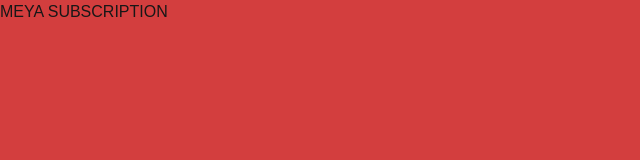
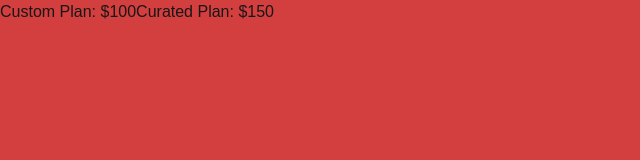
Before and after one commit to franccm97/MEYA-SUBSCRIPTION, a Next.js app: page / in a window 1280 px wide. Shown: the top 160 px of the page, without its empty margins (0-640 px from the left). Built offline with nearby package versions, Linux system fonts and the light colour scheme.

Commit message:
Adds plan dummy data to plans page

```diff
--- a/app/pages/PlansPage.tsx
+++ b/app/pages/PlansPage.tsx
@@ -1,29 +1,41 @@
 import type { GetServerSideProps } from "next";
 import { createPage } from "./types";
+import { WooCommerceAPI } from "../api/wooCommerceAPI";
+import { Box } from "@mui/material";
 
 export type HomePageProps = {
   title: string;
+  plans: any
 };
 
-const getServerSideProps: GetServerSideProps<HomePageProps> = async () => {
-  const title = "MEYA SUBSCRIPTION";
 
-  return {
-    props: {
-      title,
-    },
-  };
-};
+function HomeComponent({ title, plans }: HomePageProps) {
+  console.log({ plans });
 
-function HomeComponent({ title }: HomePageProps) {
-  return (
-    <div>
-      <h1>{title}</h1>
-    </div>
-  );
+  return <Box>{plans.map(plan => <>{plan.name}: ${plan.price}</>)}</Box>;
 }
+
 
 export const indexPage = createPage({
   component: HomeComponent,
-  getServerSideProps,
+  getServerSideProps: async () => {
+    const title = "MEYA SUBSCRIPTION";
+    const plans = [
+      {
+        name: "Custom Plan",
+        price: 100,
+      },
+      {
+        name: "Curated Plan",
+        price: 150,
+      }
+    ] // get from woocomerce await WooCommerceAPI.get("/plans");
+
+    return {
+      props: {
+        title,
+        plans,
+      },
+    };
+  }
 });
```
